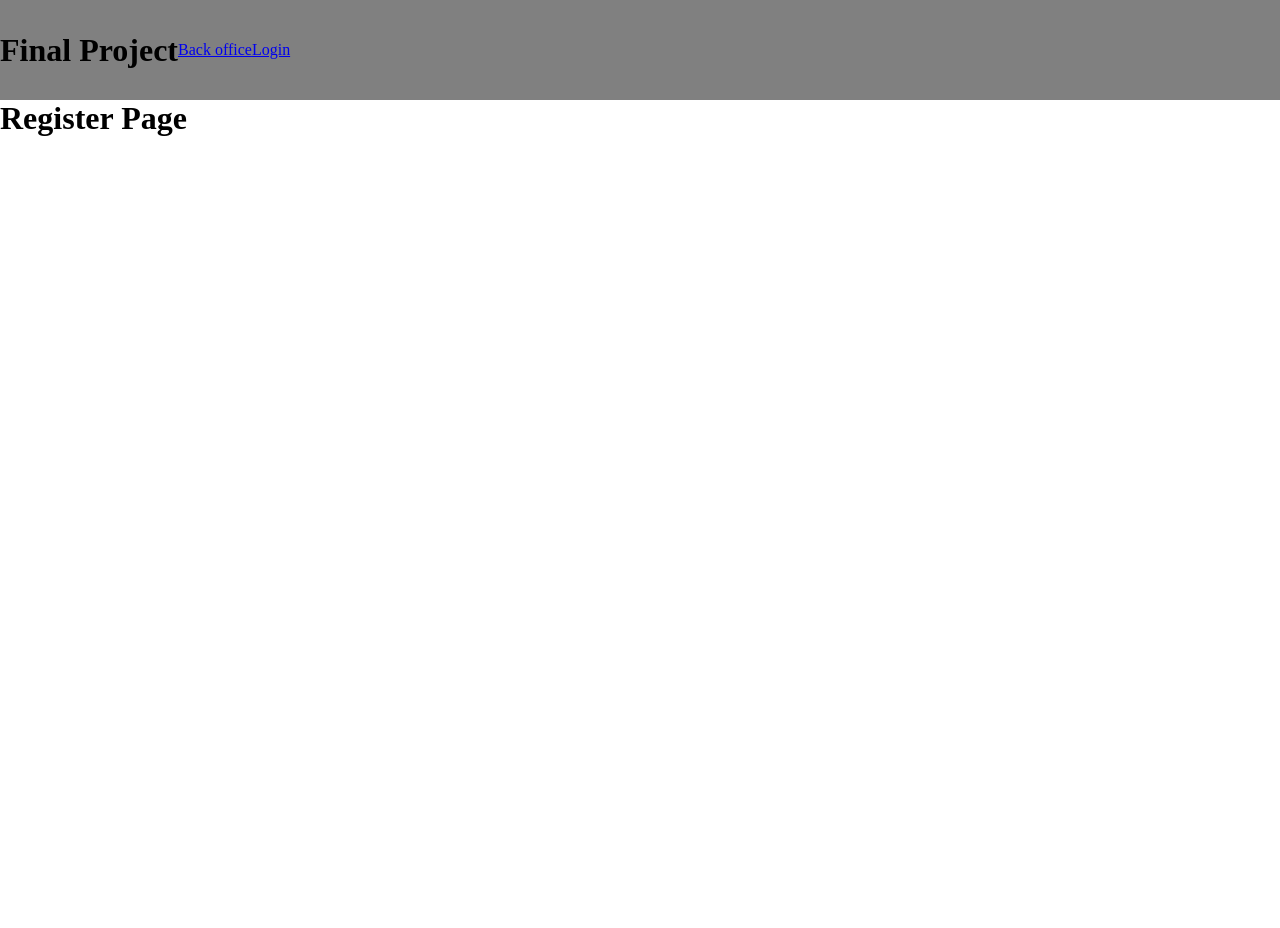
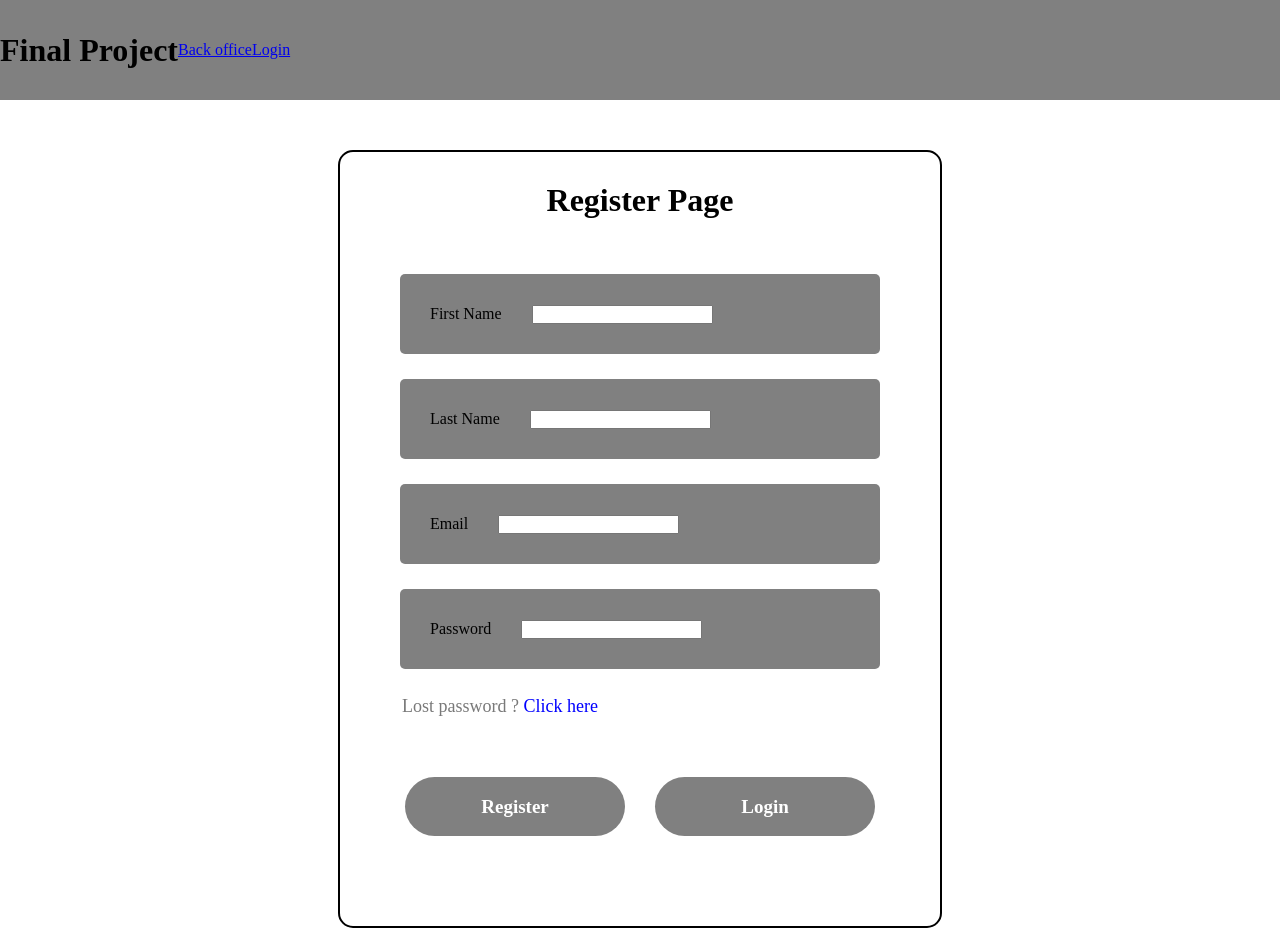
Before and after one commit to matrzf/tp-frontui, a React (Vite) app: page /Register in a window 1280 px wide. Before the commit the page ends 800 px from the top, so only its background shows below. Built offline with nearby package versions, Linux system fonts and the light colour scheme.

Commit message:
update register page, register to login with useNavigate

```diff
--- a/src/views/Login/Login.css
+++ b/src/views/Login/Login.css
@@ -4,8 +4,9 @@
     margin: auto;
     margin-top: 50px;
     width: 600px;
-    background: rgb(195, 42, 195);
     padding-bottom: 30px;
+    border: 2px solid black;
+    border-radius: 15px;
 }
 
 .header {
--- a/src/views/Register/Register.css
+++ b/src/views/Register/Register.css
@@ -0,0 +1,10 @@
+.register-container {
+    display: flex;
+    flex-direction: column;
+    margin: auto;
+    margin-top: 50px;
+    width: 600px;
+    padding-bottom: 30px;
+    border: 2px solid black;
+    border-radius: 15px;
+}
--- a/src/views/Register/Register.jsx
+++ b/src/views/Register/Register.jsx
@@ -1,9 +1,41 @@
+import { useNavigate } from "react-router-dom";
 import './register.css'
 
 export default function Register(){
+    const navigate = useNavigate();
+
+    const goToLogin = () => {
+        navigate("/Login");
+    }
+
     return (
         <div className="register-container">
-            <h1>Register Page</h1>
+             <div className="header">
+                <h1>Register Page</h1>
+            </div>
+            <div className="inputs">
+                <div className="input">
+                    <p>First Name</p>
+                    <input type="text" />
+                </div>
+                <div className="input">
+                    <p>Last Name</p>
+                    <input type="text" />
+                </div>
+                <div className="input">
+                    <p>Email</p>
+                    <input type="email" />
+                </div>
+                <div className="input">
+                    <p>Password</p>
+                    <input type="password" />
+                </div>
+            </div>
+            <div className="forgot-password">Lost password ? <span>Click here</span></div>
+            <div className="submit-container">
+                <div className="submit">Register</div>
+                <div className="submit" onClick={goToLogin}>Login</div>
+            </div>
         </div>
     );
 
```
